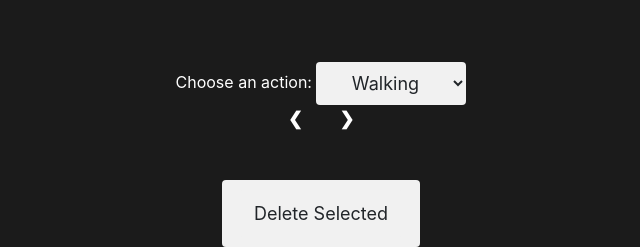
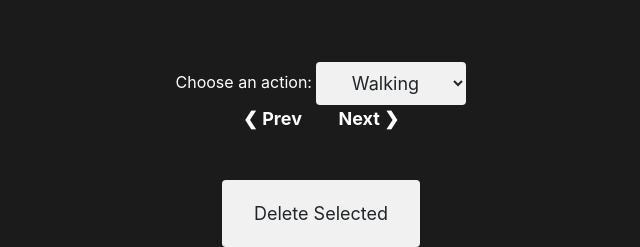
Before and after one commit to AbhikChowdhury6/handcam, a Flask app: page / in a window 1280 px wide. Shown: the part 1186-1433 px from the top of the page, without its empty margins (319-959 px from the left). Run offline with Flask 2, Linux system fonts and the light colour scheme; some libraries are stand-ins or nearby versions.

Commit message:
Update index.html
Better ui
Need to fix: the Next and Prev button functionalities, and speed of the slideshow

```diff
--- a/PythonApplication1/templates/index.html
+++ b/PythonApplication1/templates/index.html
@@ -493,14 +493,14 @@
 
                 <div class="mySlides fade">
                     <div class="numbertext">{{loop.index}} / {{loop.length}}</div>
-                    <img src="{{imagedata}}" style="width:100%">
+                    <img src="{{imagedata}}" style="width:50%">
                     <!--<div class="text">Caption Text</div>-->
                 </div>
                 {% endfor %}
 
                 <!-- Next and previous buttons -->
-                <a class="prev" onclick="plusSlides(-1)">&#10094;</a>
-                <a class="next" onclick="plusSlides(1)">&#10095;</a>
+                <a class="prev" onclick="plusDivs(-1)">&#10094; Prev</a>
+                <a class="next" onclick="plusDivs(+1)">Next &#10095;</a>
             </div>
             <br />
 
@@ -515,7 +515,6 @@
                         <div class="row">
                             <!-- imagedata is array images
                     {% for imagedata in imagedata %}
-
                     <!-- col-md-_ gives different view on website for images
                     <div class="col-md-1 nopad">
                         <label class="image-checkbox">
@@ -526,7 +525,6 @@
                         </label>
                     </div>
                     {% endfor %}
-
             </div>
             -->
             <br />
@@ -781,7 +779,7 @@
         slideIndex++;
         if (slideIndex > slides.length) { slideIndex = 1 }
         slides[slideIndex - 1].style.display = "block";
-        setTimeout(showSlides, 50); // Change image every 2 seconds
+        setTimeout(showSlides, 2000); // Change image every 2 seconds
     }
 </script>
 </html>
```
